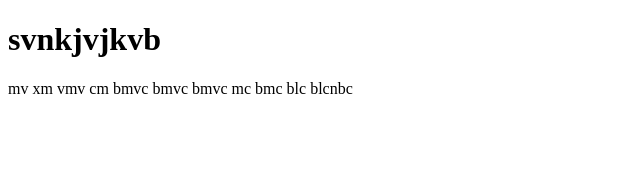
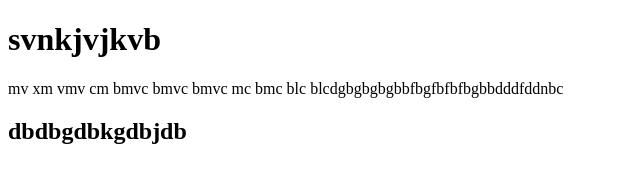
Before and after one commit to dminh31/nest-ojt, a plain HTML site: page index.html in a window 1280 px wide. Shown: the whole page, without its empty margins (0-640 px from the left). Drawn offline with Linux system fonts and the light colour scheme.

Commit message:
update conflict

```diff
--- a/index.html
+++ b/index.html
@@ -7,6 +7,7 @@
 </head>
 <body>
     <h1>svnkjvjkvb</h1>
-    <p>mv xm vmv cm bmvc bmvc bmvc mc bmc blc blcnbc</p>
+    <p>mv xm vmv cm bmvc bmvc bmvc mc bmc blc blcdgbgbgbgbbfbgfbfbfbgbbdddfddnbc</p>
+    <h2>dbdbgdbkgdbjdb</h2>
 </body>
 </html>
```
